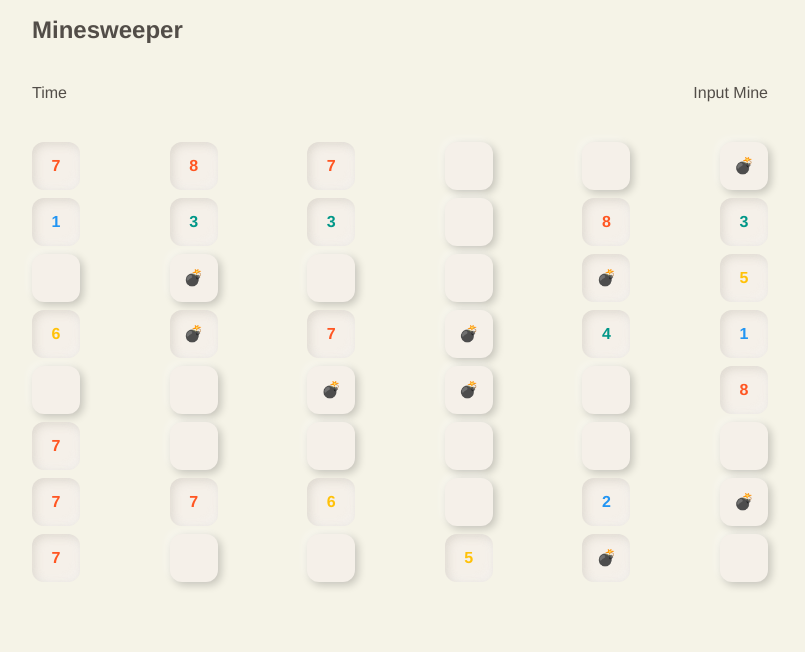
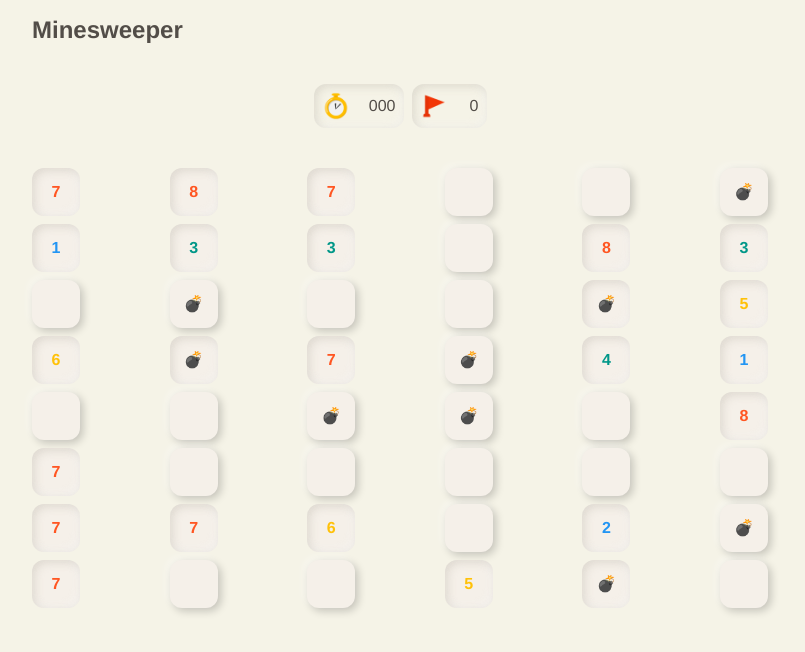
Before and after one commit to i-liszt/minesweeper, a React app: page / in a window 1280 px wide. Shown: the top 652 px of the page, without its empty margins (240-1045 px from the left). Built offline with nearby package versions, Linux system fonts and the light colour scheme.

Commit message:
add Control component composed by Timer and Flag

```diff
--- a/scss/components/controls.scss
+++ b/scss/components/controls.scss
@@ -1,8 +1,15 @@
+@import "../function";
+
 .controls {
   display: flex;
   align-items: center;
+  justify-content: center;
 
-  &__mines {
-    margin-left: auto;
+  > *:not(:first-child) {
+    margin-left: spacing-ratio(4);
+  }
+
+  &__flags {
+    width: 75px !important;
   }
 }
--- a/src/components/Controls.tsx
+++ b/src/components/Controls.tsx
@@ -1,9 +1,37 @@
 import React from 'react'
+import PropTypes from 'prop-types'
+import clsx from 'clsx'
 import ControlsStyle from 'scss/components/controls.scss'
+import Timer from '~/components/Timer'
+import Flag from '~/components/Flag'
+// import { Level } from '~/constants/level'
 
-export default () => (
-  <div className={ControlsStyle.controls}>
-    <div>Time</div>
-    <div className={ControlsStyle.controls__mines}>Input Mine</div>
+const ControlsProps = {
+  className: PropTypes.string,
+  // level: PropTypes.oneOf(Object.values(Level)),
+  seconds: PropTypes.number,
+  remainFlags: PropTypes.number,
+  running: PropTypes.bool,
+  onTimeChange: PropTypes.func,
+}
+
+const Controls = ({
+  className, seconds, remainFlags, running, onTimeChange,
+}: PropTypes.InferProps<typeof ControlsProps>) => (
+  <div className={clsx(ControlsStyle.controls, className)}>
+    <Timer seconds={seconds} running={running} onChange={onTimeChange} />
+    <Flag className={ControlsStyle.controls__flags} remainFlags={remainFlags} />
   </div>
 )
+
+Controls.propTypes = ControlsProps
+Controls.defaultProps = {
+  className: undefined,
+  // level: Level.Easy,
+  seconds: 0,
+  remainFlags: 0,
+  running: false,
+  onTimeChange: undefined,
+}
+
+export default Controls
```
